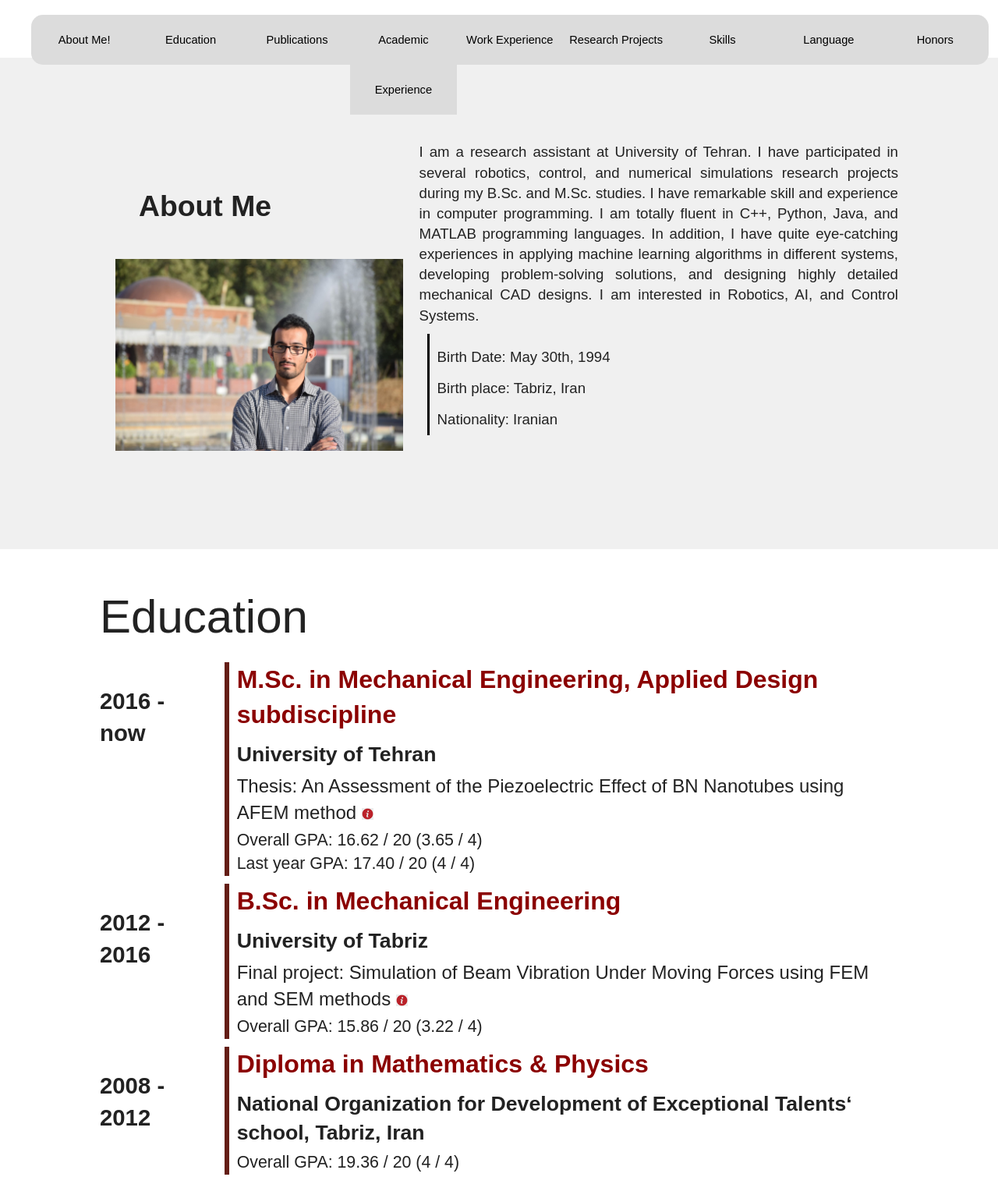
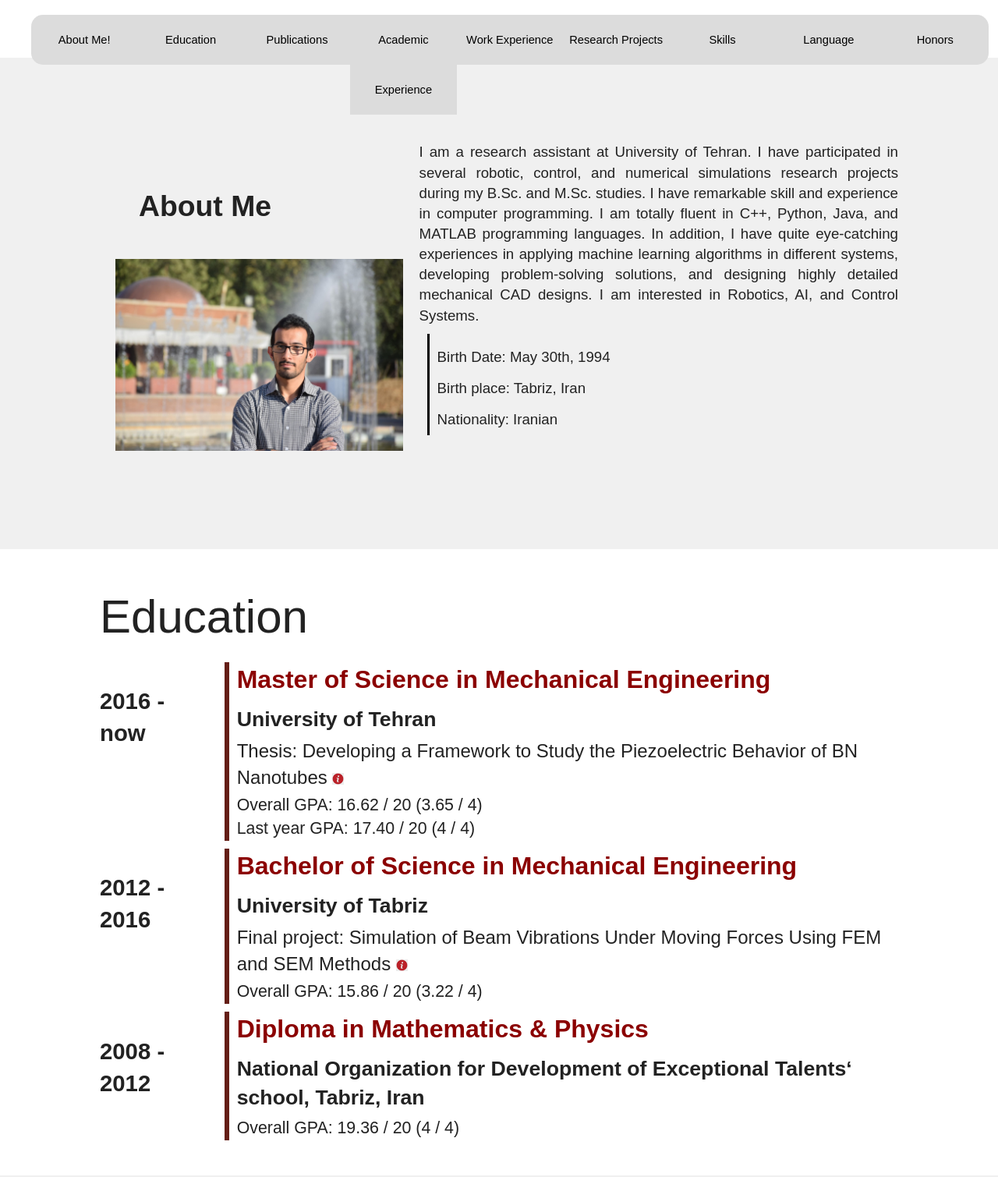
Before and after one commit to farshadnh/farshadnh.github.io, a plain HTML site: page index.html in a window 1280 px wide. Shown: the part 611-2120 px from the top of the page at 78% size. Drawn offline with nearby package versions, Linux system fonts and the light colour scheme.

Commit message:
Update index.html

```diff
--- a/index.html
+++ b/index.html
@@ -188,7 +188,7 @@
           <img src="pic2.jpg ">
         </div>
         <div id="part2_right_side">
-          <span class="bio"><br/><br/><br/>I am a research assistant at University of Tehran. I have participated in several robotics, control, and numerical simulations research projects during my B.Sc. and M.Sc. studies. I have remarkable skill and experience in computer programming. I am totally fluent in C++, Python, Java, and MATLAB programming languages. In addition, I have quite eye-catching experiences in applying machine learning algorithms in different systems, developing problem-solving solutions, and designing highly detailed mechanical CAD designs. I am interested in Robotics, AI, and Control Systems.</span>
+          <span class="bio"><br/><br/><br/>I am a research assistant at University of Tehran. I have participated in several robotic, control, and numerical simulations research projects during my B.Sc. and M.Sc. studies. I have remarkable skill and experience in computer programming. I am totally fluent in C++, Python, Java, and MATLAB programming languages. In addition, I have quite eye-catching experiences in applying machine learning algorithms in different systems, developing problem-solving solutions, and designing highly detailed mechanical CAD designs. I am interested in Robotics, AI, and Control Systems.</span>
           <span class="bio_bordered">Birth Date: May 30th, 1994<br>Birth place: Tabriz, Iran<br>Nationality: Iranian</span>
           <!-- <div id="dlCV"><a href="#"><p>My CV</p></a></div> -->
         </div>
@@ -204,9 +204,9 @@
             <p class="p_date">2016 - now</p>
             <div class="vertical_line"></div>
             <div class="p_info">
-              <p class="edu_p1">M.Sc. in Mechanical Engineering, Applied Design subdiscipline</p>
+              <p class="edu_p1">Master of Science in Mechanical Engineering</p>
               <p class="edu_p2">University of Tehran</p>
-              <p class="edu_p3">Thesis: An Assessment of the Piezoelectric Effect of BN Nanotubes using AFEM method   <img src="info-icon.png" width="15px" id="master_thesis_info"></p>
+              <p class="edu_p3">Thesis: Developing a Framework to Study the Piezoelectric Behavior of BN Nanotubes   <img src="info-icon.png" width="15px" id="master_thesis_info"></p>
               <p class="edu_p4">Overall GPA: 16.62 / 20 (3.65 / 4)<br>Last year GPA: 17.40 / 20 (4 / 4)</p>
             </div>
           </div>
@@ -217,9 +217,9 @@
             <p class="p_date">2012 - 2016</p>
             <div class="vertical_line"></div>
             <div class="p_info">
-              <p class="edu_p1">B.Sc. in Mechanical Engineering</p>
+              <p class="edu_p1">Bachelor of Science in Mechanical Engineering</p>
               <p class="edu_p2">University of Tabriz</p>
-              <p class="edu_p3">Final project: Simulation of Beam Vibration Under Moving Forces using FEM and SEM methods   <img src="info-icon.png" width="15px" id="bachelor_thesis_info"></p>
+              <p class="edu_p3">Final project: Simulation of Beam Vibrations Under Moving Forces Using FEM and SEM Methods   <img src="info-icon.png" width="15px" id="bachelor_thesis_info"></p>
               <p class="edu_p4">Overall GPA: 15.86 / 20 (3.22 / 4)</p>
             </div>
           </div>
@@ -244,6 +244,7 @@
       <div class="part_container">
         <div class="part_title" id="publication">Publications</div>
         <div class="give_info">
+			<!--
 			<div class="div1">
 				<p class="p_date">(2020)</p>
 				<div class="vertical_line"></div>
@@ -252,6 +253,7 @@
 				  <p class="edu_p2 work_p2">under prep.</p>
 				</div>
 			</div>
+			-->
 		<div class="div1">
 			<p class="p_date">2019</p>
 			<div class="vertical_line"></div>
```
